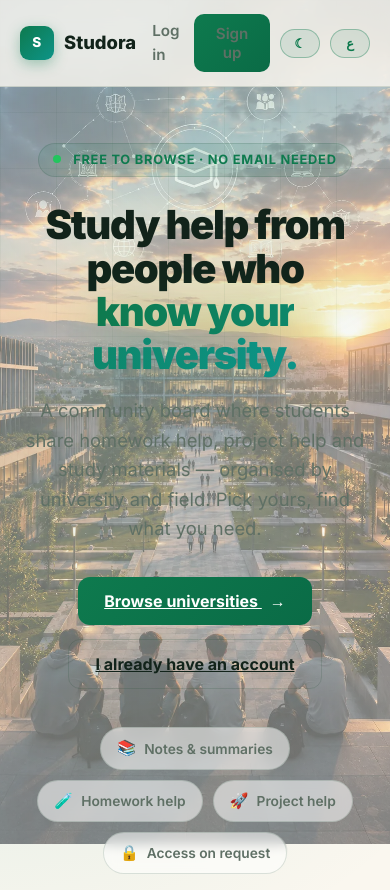
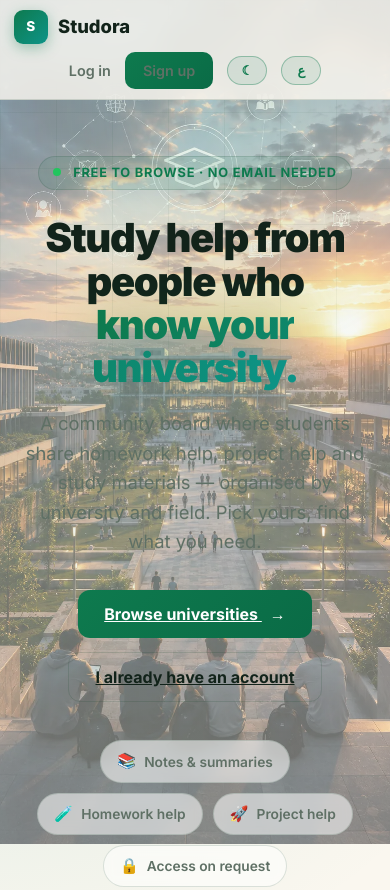
Before and after one commit to idkrealyyea1/univault, a plain HTML site: page frontend/index.html in a window 390 px wide. Shown: the top 890 px of the page. Drawn offline with nearby package versions, Linux system fonts and the light colour scheme; no server answers.

Commit message:
Frontend: fix mobile header overflow — nav wraps to its own centered row; clip horizontal overflow

```diff
--- a/frontend/css/main.css
+++ b/frontend/css/main.css
@@ -24,7 +24,7 @@
 
 * { box-sizing: border-box; }
 
-html { scroll-behavior: smooth; }
+html { scroll-behavior: smooth; overflow-x: clip; }
 
 body {
   margin: 0;
@@ -987,8 +987,11 @@ html[dir="rtl"] .step-num { left: 18px; right: auto; }
 
 /* ---------- Responsive ---------- */
 @media (max-width: 640px) {
+  .header-inner { flex-wrap: wrap; gap: 8px 16px; padding: 10px 14px; }
+  .header-nav { flex-wrap: wrap; justify-content: center; width: 100%; gap: 8px 14px; }
+  .header-nav a { font-size: 0.9rem; }
+  .header-nav .btn-ghost { max-width: 100%; }
   .hero { padding-top: 50px; }
-  .header-nav { gap: 10px; }
   .form-grid { grid-template-columns: 1fr; }
   .university-hero { flex-direction: column; align-items: flex-start; }
   .dashboard-head { flex-direction: column; }
```
